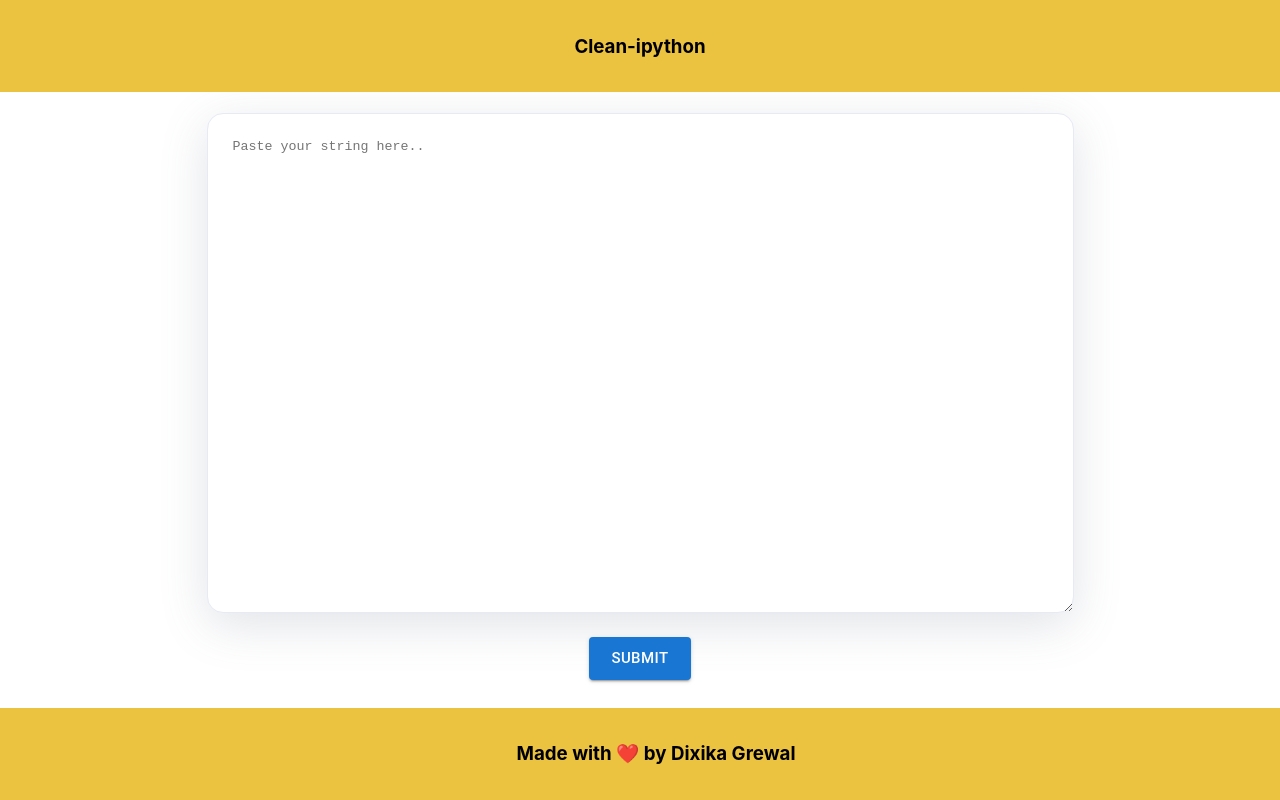
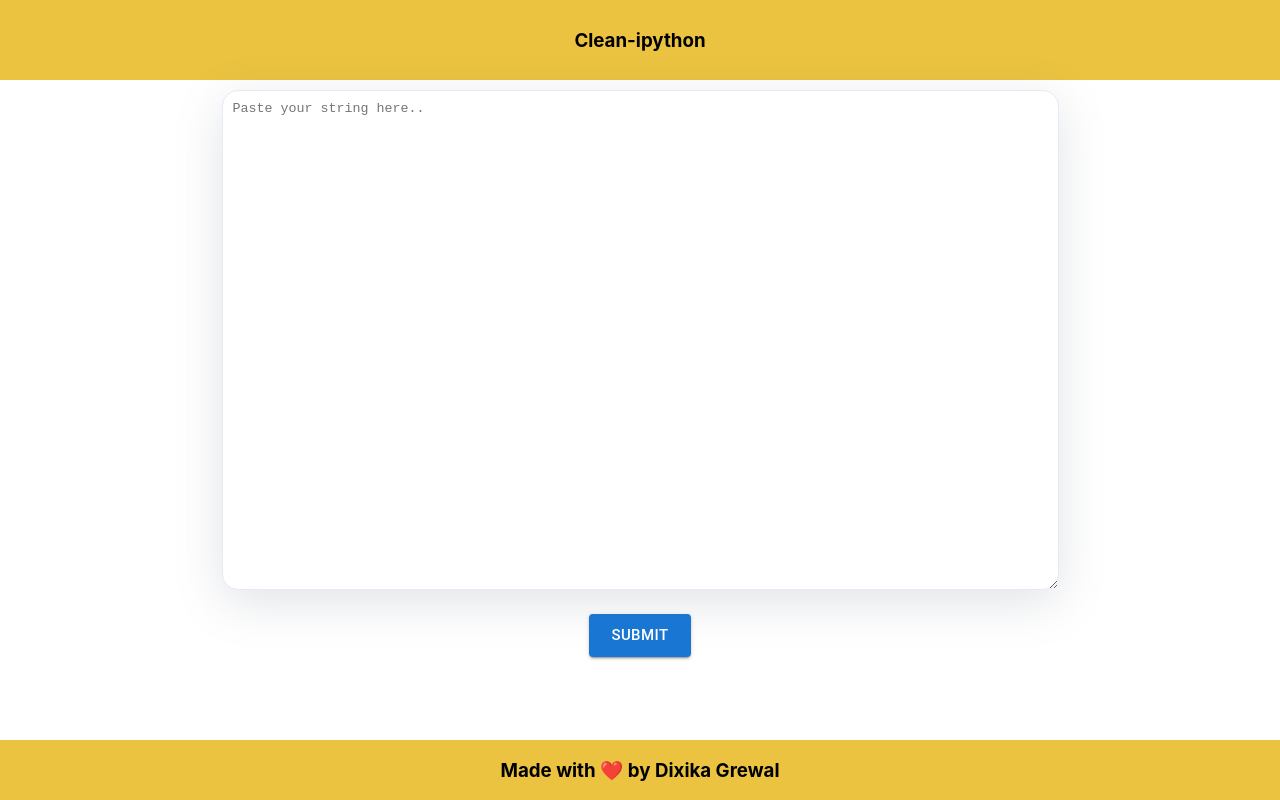
Before and after one commit to dixg/clean-ipython, a React (Create React App) app: page / in a window 1280 px wide. Built offline with nearby package versions, Linux system fonts and the light colour scheme.

Commit message:
updated CSS to fix divs

```diff
--- a/src/App.css
+++ b/src/App.css
@@ -1,62 +1,61 @@
+body {
+  margin: 0;
+  padding: 0;
+  height: 100%;
+}
+
 .App {
+  /* As position: relative, its child elements can be set with absolute position based on it later. */
+  position: relative;
   text-align: center;
-  height: 100vh;
+  min-height: 100vh;
 }
 
 .header {
-  position: sticky;
-  background: white;
-  padding: 1rem;
+  /* padding: 1rem; */
   background-color: rgb(235, 195, 64);
-  margin-bottom: 1rem;
-  top: 0;
-  left: 0;
+  /* margin-bottom: 1rem;*/
+  padding: 10px;
 }
+
 .wrapper {
+  padding: 10px;
+  padding-bottom: 60px; /* The padding-bottom is the height of the footer, ensuring exact enough space is left for the footer inside the container they are both in.
+  the wrapper div is used here that would contain all other page content. */
 
-  height: 72%;
-  width: auto;
-  /* margin-right: auto; */
-  /* margin-left: auto; */
-  /* max-width: 960px; */
-  /* padding-right: 10px; */
-  /* padding-left: 10px; */
+  /* For arragnment of contents using flexbox */
   display: flex;
   flex-direction: column;
   align-items: center;
   justify-content: center;
-
 }
 
 #textarea {
+  overflow: auto;
   box-sizing: border-box;
   height: 500px;
-  /* border: 1px solid; */
   padding: 10px;
   border-radius: 41px;
   box-shadow: 0 12px 48px rgb(105 113 136 / 20%);
   background: #fff;
   border: 1px solid #e7e9f5;
   border-radius: 16px;
-  padding: 25px;
 }
-.submit-button{
+.submit-button {
   margin-top: 20px;
-
 }
 
 .footer {
-  margin-top: 1rem;
-  padding: 1rem;
   background-color: rgb(235, 195, 64);
-  position: fixed;
+  overflow: hidden;
+  height: 60px;   /* height mentioned in .wrapper */
+  width: 100%;
   bottom: 0;
-  left: 0;
-  width: 100%;
+  position: absolute;
 }
 
-/* @media (prefers-reduced-motion: no-preference) {
+@media (prefers-reduced-motion: no-preference) {
   .App-logo {
     animation: App-logo-spin infinite 20s linear;
   }
-} */
+}
```
Also changed, not shown: 12 other files (tests, documents, lock files or other folders).
